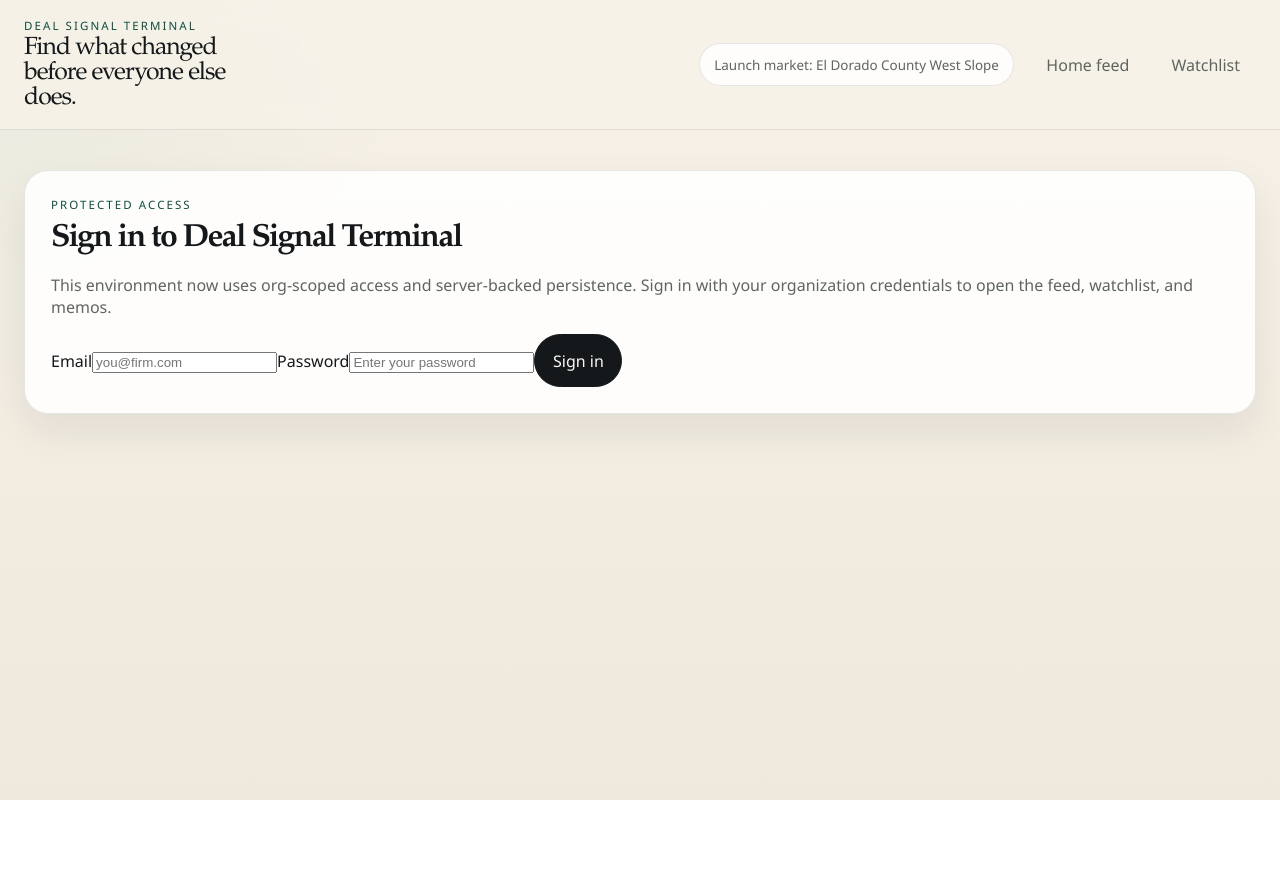
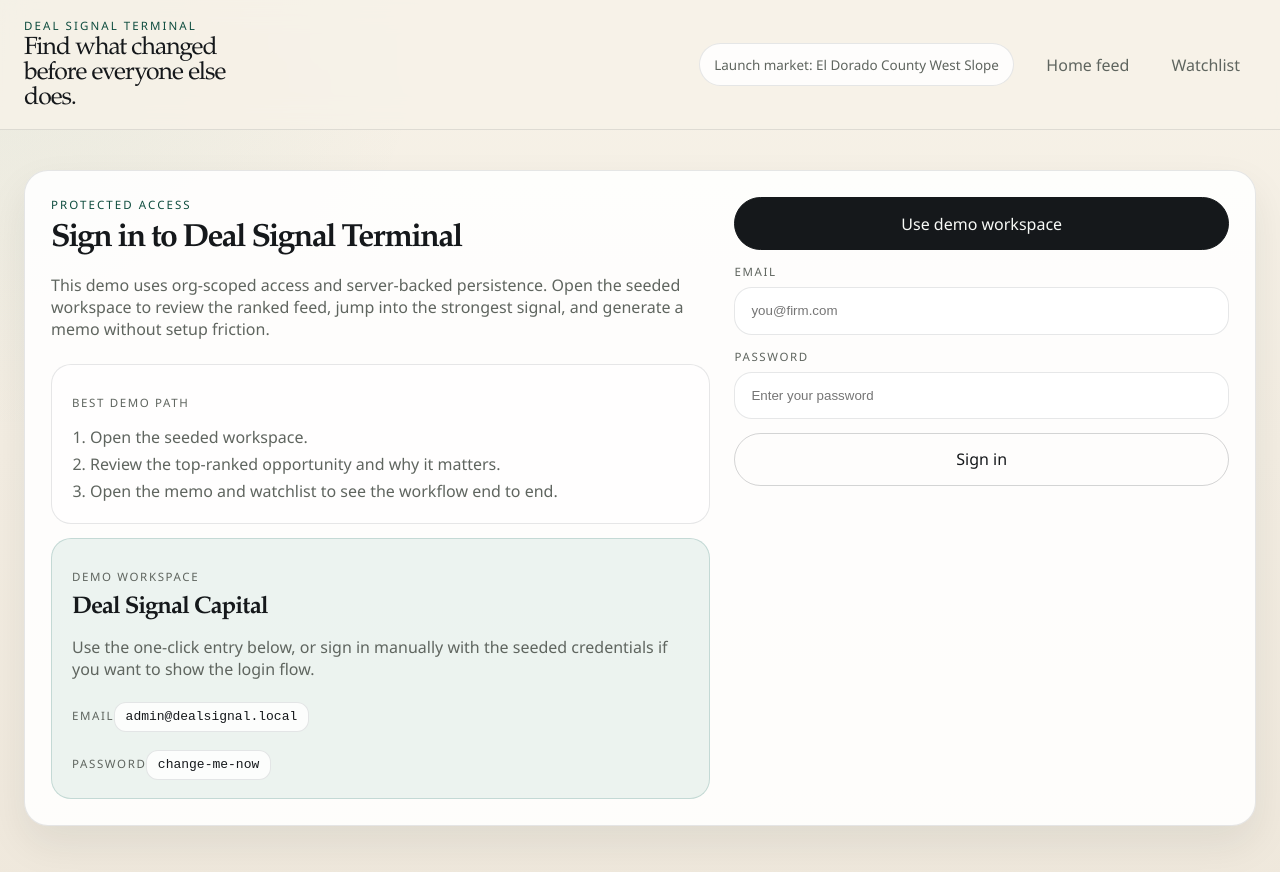
Before and after one commit to ahdithanu/deal-signal-terminal, a Next.js app: page /login in a window 1280 px wide. Shown: the top 872 px of the page. Before the commit the page ends 800 px from the top, so only its background shows below. Built offline with nearby package versions, Linux system fonts and the light colour scheme; no server answers.

Commit message:
Improve demo login and guided flow (#3)
Co-authored-by: ahdithebomb <ahdithan.uthayakumar@sjsu.edu>

```diff
--- a/src/app/globals.css
+++ b/src/app/globals.css
@@ -126,6 +126,12 @@ textarea {
 .nav-link:hover {
   background: rgba(255, 255, 255, 0.72);
   color: var(--ink);
+}
+
+.nav-link-button {
+  border: none;
+  background: transparent;
+  cursor: pointer;
 }
 
 .page {
@@ -678,6 +684,10 @@ textarea {
   border-color: var(--line-strong);
 }
 
+.demo-button {
+  width: 100%;
+}
+
 .score-panel .button {
   background: #f4f1ea;
   color: #12181d;
@@ -714,6 +724,108 @@ textarea {
   margin: 18px 0 0;
   padding-left: 18px;
   line-height: 1.7;
+}
+
+.login-shell {
+  display: grid;
+  grid-template-columns: minmax(0, 1.2fr) minmax(320px, 0.9fr);
+  gap: 24px;
+  align-items: start;
+}
+
+.login-guide {
+  display: grid;
+  gap: 14px;
+  margin-top: 24px;
+}
+
+.login-guide-panel {
+  padding: 18px 20px;
+  border: 1px solid var(--line);
+  border-radius: 20px;
+  background: rgba(255, 255, 255, 0.62);
+}
+
+.login-guide-panel-accent {
+  background: rgba(26, 122, 98, 0.08);
+  border-color: rgba(15, 103, 88, 0.18);
+}
+
+.login-guide-title {
+  margin: 8px 0 0;
+  font-family: var(--font-display);
+  font-size: 1.5rem;
+  line-height: 1.02;
+  letter-spacing: -0.04em;
+}
+
+.demo-steps {
+  margin: 14px 0 0;
+  padding-left: 18px;
+  color: var(--muted);
+  line-height: 1.7;
+}
+
+.demo-credential-list {
+  display: grid;
+  gap: 12px;
+  margin-top: 16px;
+}
+
+.demo-credential-list code {
+  display: inline-block;
+  margin-top: 6px;
+  padding: 0.4rem 0.65rem;
+  border-radius: 12px;
+  background: rgba(255, 255, 255, 0.82);
+  border: 1px solid var(--line);
+  color: var(--ink);
+}
+
+.login-form {
+  display: grid;
+  gap: 14px;
+}
+
+.field {
+  display: grid;
+  gap: 8px;
+}
+
+.field-label {
+  font-size: 0.72rem;
+  letter-spacing: 0.14em;
+  text-transform: uppercase;
+  color: var(--muted);
+}
+
+.field-input {
+  width: 100%;
+  padding: 0.95rem 1rem;
+  border-radius: 18px;
+  border: 1px solid var(--line);
+  background: rgba(255, 255, 255, 0.86);
+  color: var(--ink);
+}
+
+.field-input:focus {
+  outline: 2px solid rgba(26, 122, 98, 0.2);
+  outline-offset: 2px;
+}
+
+.form-error {
+  margin: 0;
+  color: #8d2f2f;
+}
+
+.demo-path-panel {
+  background:
+    radial-gradient(circle at top right, rgba(26, 122, 98, 0.12), transparent 32%),
+    linear-gradient(180deg, rgba(255, 255, 255, 0.94), rgba(248, 244, 235, 0.9));
+}
+
+.demo-path-actions {
+  margin-top: 18px;
 }
 
 .plain-list-tight {
@@ -1096,7 +1208,8 @@ textarea {
   .two-column,
   .home-layout,
   .detail-layout,
-  .signal-card {
+  .signal-card,
+  .login-shell {
     grid-template-columns: 1fr;
   }
 
--- a/src/app/login/page.tsx
+++ b/src/app/login/page.tsx
@@ -1,10 +1,11 @@
 import { redirect } from "next/navigation";
 
 import { LoginForm } from "@/components/login-form";
-import { getAuthSession } from "@/lib/auth";
+import { getAuthSession, getDemoWorkspaceCredentials } from "@/lib/auth";
 
 export default async function LoginPage() {
   const session = await getAuthSession();
+  const demoCredentials = getDemoWorkspaceCredentials();
 
   if (session) {
     redirect("/");
@@ -17,12 +18,45 @@ export default async function LoginPage() {
           <p className="eyebrow">Protected access</p>
           <h1 className="detail-title">Sign in to Deal Signal Terminal</h1>
           <p className="tight-copy">
-            This environment now uses org-scoped access and server-backed persistence. Sign in with
-            your organization credentials to open the feed, watchlist, and memos.
+            This demo uses org-scoped access and server-backed persistence. Open the seeded
+            workspace to review the ranked feed, jump into the strongest signal, and generate a
+            memo without setup friction.
           </p>
+
+          <div className="login-guide">
+            <div className="login-guide-panel">
+              <p className="copy-label">Best demo path</p>
+              <ol className="demo-steps">
+                <li>Open the seeded workspace.</li>
+                <li>Review the top-ranked opportunity and why it matters.</li>
+                <li>Open the memo and watchlist to see the workflow end to end.</li>
+              </ol>
+            </div>
+
+            {demoCredentials ? (
+              <div className="login-guide-panel login-guide-panel-accent">
+                <p className="copy-label">Demo workspace</p>
+                <h2 className="login-guide-title">{demoCredentials.orgName}</h2>
+                <p className="tight-copy">
+                  Use the one-click entry below, or sign in manually with the seeded credentials if
+                  you want to show the login flow.
+                </p>
+                <div className="demo-credential-list">
+                  <div>
+                    <span className="field-label">Email</span>
+                    <code>{demoCredentials.email}</code>
+                  </div>
+                  <div>
+                    <span className="field-label">Password</span>
+                    <code>{demoCredentials.password}</code>
+                  </div>
+                </div>
+              </div>
+            ) : null}
+          </div>
         </div>
 
-        <LoginForm />
+        <LoginForm demoCredentials={demoCredentials} />
       </section>
     </div>
   );
--- a/src/components/login-form.tsx
+++ b/src/components/login-form.tsx
@@ -3,15 +3,22 @@
 import { useState } from "react";
 import { useRouter } from "next/navigation";
 
-export function LoginForm() {
+type LoginFormProps = {
+  demoCredentials: {
+    email: string;
+    password: string;
+    orgName: string;
+  } | null;
+};
+
+export function LoginForm({ demoCredentials }: LoginFormProps) {
   const router = useRouter();
   const [email, setEmail] = useState("");
   const [password, setPassword] = useState("");
   const [error, setError] = useState<string | null>(null);
   const [isSubmitting, setIsSubmitting] = useState(false);
 
-  async function handleSubmit(event: React.FormEvent<HTMLFormElement>) {
-    event.preventDefault();
+  async function submitLogin(nextEmail: string, nextPassword: string, redirectToDemo = false) {
     setIsSubmitting(true);
     setError(null);
 
@@ -21,7 +28,7 @@ export function LoginForm() {
         headers: {
           "Content-Type": "application/json",
         },
-        body: JSON.stringify({ email, password }),
+        body: JSON.stringify({ email: nextEmail, password: nextPassword }),
       });
 
       const payload = (await response.json()) as { error?: string };
@@ -30,7 +37,7 @@ export function LoginForm() {
         throw new Error(payload.error ?? "Login failed.");
       }
 
-      router.push("/");
+      router.push(redirectToDemo ? "/?demo=1" : "/");
       router.refresh();
     } catch (submitError) {
       setError(submitError instanceof Error ? submitError.message : "Login failed.");
@@ -39,8 +46,29 @@ export function LoginForm() {
     }
   }
 
+  async function handleSubmit(event: React.FormEvent<HTMLFormElement>) {
+    event.preventDefault();
+    await submitLogin(email, password);
+  }
+
+  async function handleDemoLogin() {
+    if (!demoCredentials) {
+      return;
+    }
+
+    setEmail(demoCredentials.email);
+    setPassword(demoCredentials.password);
+    await submitLogin(demoCredentials.email, demoCredentials.password, true);
+  }
+
   return (
     <form className="login-form" onSubmit={handleSubmit}>
+      {demoCredentials ? (
+        <button className="button demo-button" disabled={isSubmitting} onClick={handleDemoLogin} type="button">
+          {isSubmitting ? "Opening demo workspace..." : "Use demo workspace"}
+        </button>
+      ) : null}
+
       <label className="field">
         <span className="field-label">Email</span>
         <input
@@ -67,7 +95,7 @@ export function LoginForm() {
 
       {error ? <p className="form-error">{error}</p> : null}
 
-      <button className="button" disabled={isSubmitting} type="submit">
+      <button className="button button-secondary" disabled={isSubmitting} type="submit">
         {isSubmitting ? "Signing in..." : "Sign in"}
       </button>
     </form>
--- a/src/lib/auth.ts
+++ b/src/lib/auth.ts
@@ -40,6 +40,12 @@ export type AuthSession = {
   expiresAt: string;
 };
 
+export type DemoWorkspaceCredentials = {
+  email: string;
+  password: string;
+  orgName: string;
+};
+
 function getBootstrapConfig() {
   const isProduction = process.env.NODE_ENV === "production";
   const email =
@@ -58,6 +64,24 @@ function getBootstrapConfig() {
     password,
     orgName,
     orgSlug,
+  };
+}
+
+function shouldExposeDemoCredentials() {
+  return process.env.DST_EXPOSE_DEMO_CREDENTIALS === "true" || process.env.NODE_ENV !== "production";
+}
+
+export function getDemoWorkspaceCredentials(): DemoWorkspaceCredentials | null {
+  const bootstrap = getBootstrapConfig();
+
+  if (!shouldExposeDemoCredentials() || !bootstrap.email || !bootstrap.password) {
+    return null;
+  }
+
+  return {
+    email: bootstrap.email,
+    password: bootstrap.password,
+    orgName: bootstrap.orgName,
   };
 }
 
```
Also changed, not shown: src/app/page.tsx (+23 -0 lines), 2 other files (tests, documents, lock files or other folders).
